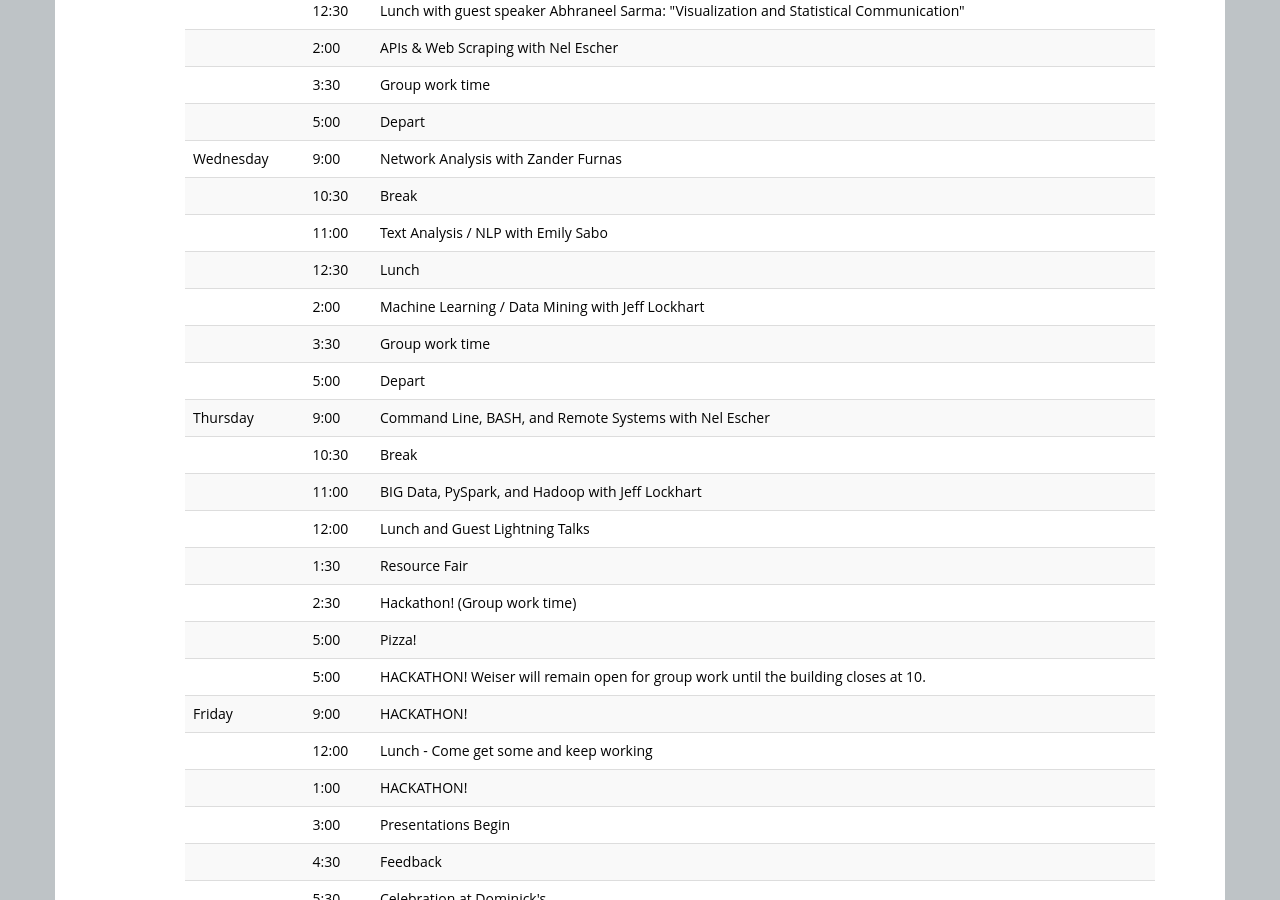
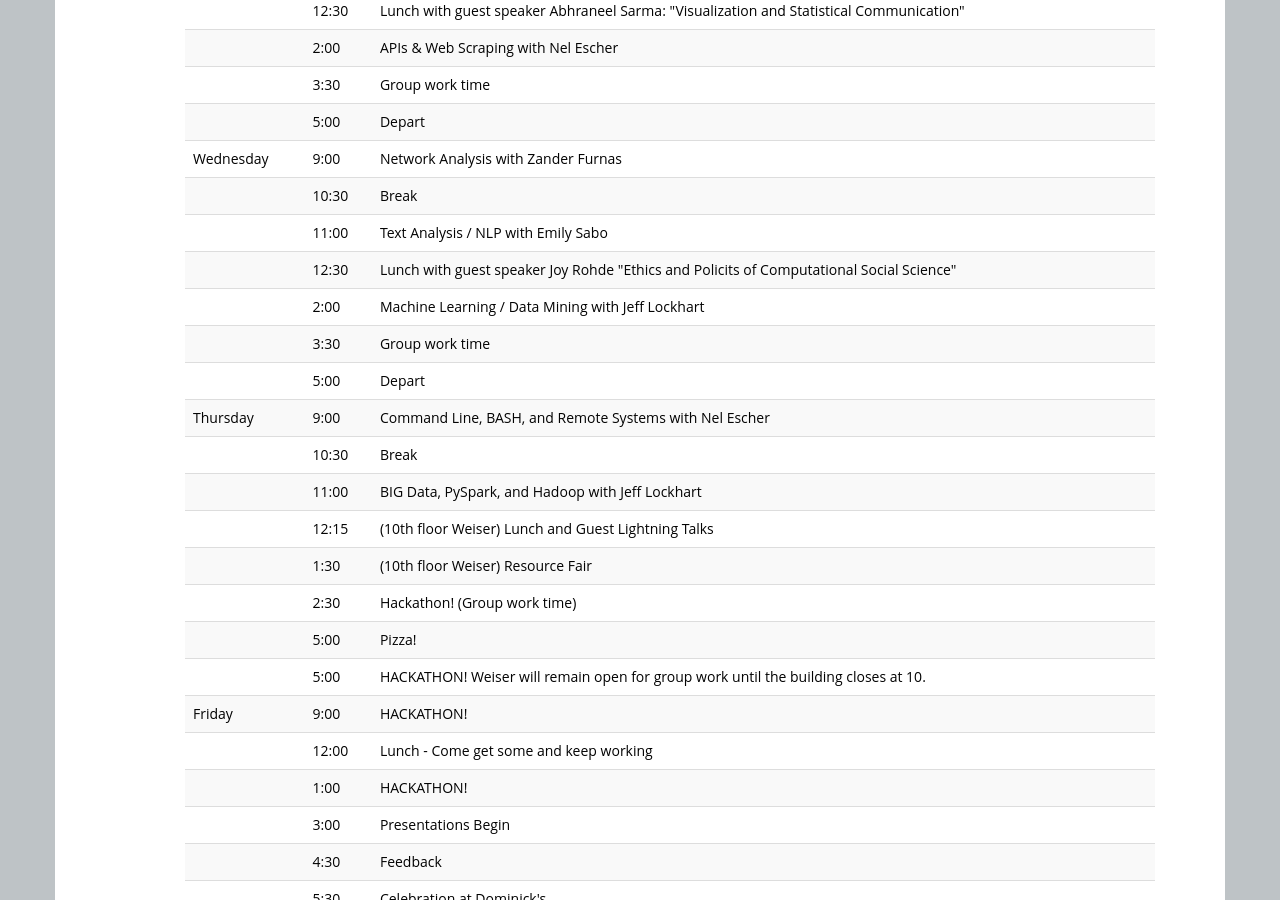
Before and after one commit to ICOSBigDataCamp/2019-summer-camp, a Jekyll site: the page built from index.html, in a window 1280 px wide and 900 px high, scrolled down 1491 px. Built offline with Jekyll 4.4.1, drawn with Linux system fonts in a browser that asks for light colours.

Commit message:
lunch updates

```diff
--- a/index.html
+++ b/index.html
@@ -159,7 +159,7 @@ Organizing committee: Elizabeth Bruch, Jerry Davis
   <tr> <td>Wednesday</td><td>9:00</td>    <td>Network Analysis with Zander Furnas</td> </tr>
   <tr> <td></td>       <td>10:30</td>   <td>Break</td> </tr>
   <tr> <td></td>       <td>11:00</td>   <td>Text Analysis / NLP with Emily Sabo</td> </tr>
-  <tr> <td></td>       <td>12:30</td>   <td>Lunch</td> </tr>
+  <tr> <td></td>       <td>12:30</td>   <td>Lunch with guest speaker Joy Rohde "Ethics and Policits of Computational Social Science"</td> </tr>
   <tr> <td></td>       <td>2:00</td>    <td>Machine Learning / Data Mining with Jeff Lockhart</td> </tr>
   <tr> <td></td>       <td>3:30</td>   <td>Group work time</td> </tr>
   <tr> <td></td>       <td>5:00</td>   <td>Depart</td> </tr>
@@ -167,8 +167,8 @@ Organizing committee: Elizabeth Bruch, Jerry Davis
   <tr> <td>Thursday</td><td>9:00</td>   <td>Command Line, BASH, and Remote Systems with Nel Escher</td> </tr>
   <tr> <td></td>       <td>10:30</td>   <td>Break</td> </tr>
   <tr> <td></td>       <td>11:00</td>   <td>BIG Data, PySpark, and Hadoop with Jeff Lockhart</td> </tr>
-  <tr> <td></td>       <td>12:00</td>   <td>Lunch and Guest Lightning Talks</td> </tr>
-  <tr> <td></td>       <td>1:30</td>   <td>Resource Fair</td> </tr>
+  <tr> <td></td>       <td>12:15</td>   <td>(10th floor Weiser) Lunch and Guest Lightning Talks</td> </tr>
+  <tr> <td></td>       <td>1:30</td>   <td>(10th floor Weiser) Resource Fair</td> </tr>
   <tr> <td></td>       <td>2:30</td>   <td>Hackathon! (Group work time)</td> </tr>
   <tr> <td></td>       <td>5:00</td>   <td>Pizza!</td> </tr>
   <tr> <td></td>       <td>5:00</td>   <td>HACKATHON! Weiser will remain open for group work until the building closes at 10.</td> </tr>
```
